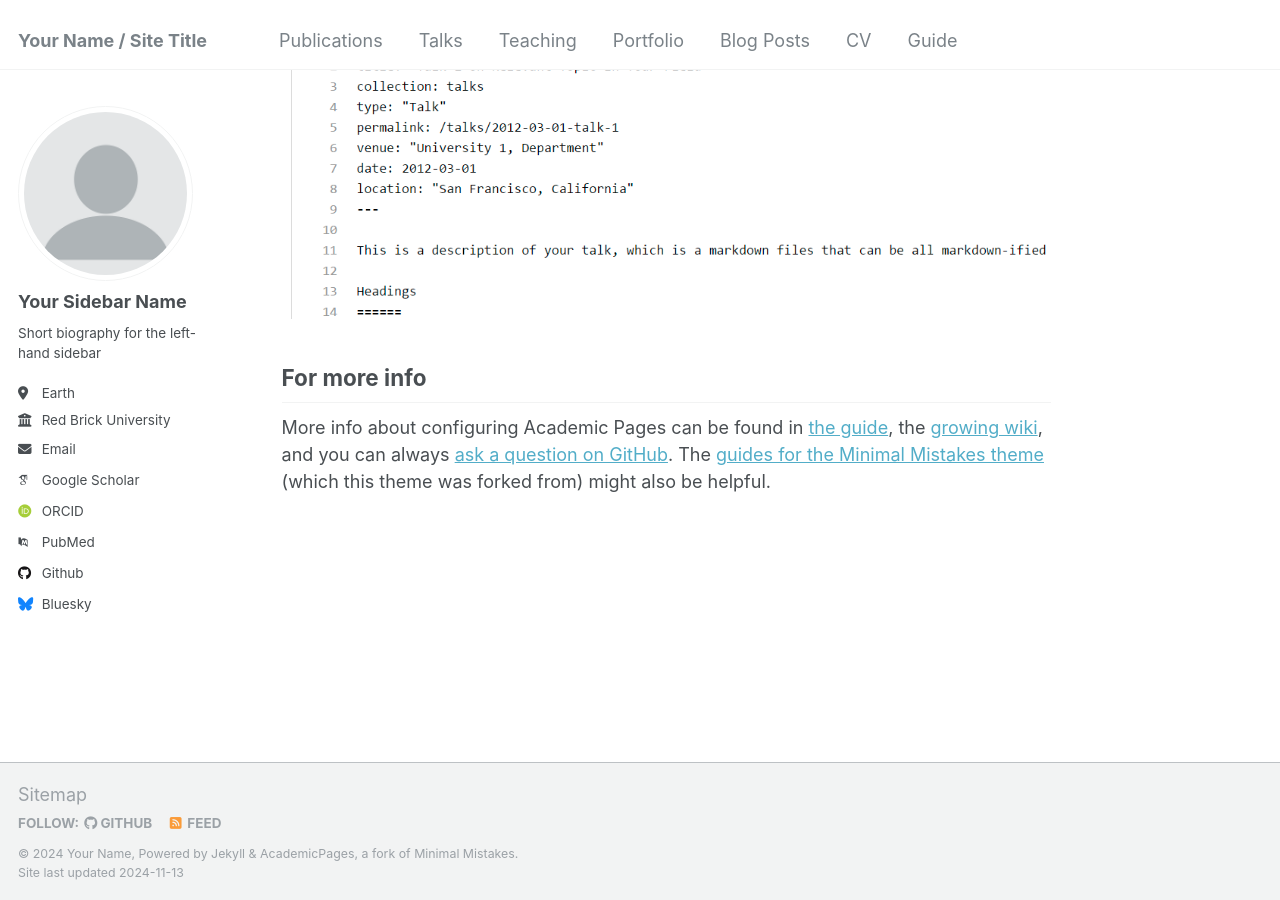
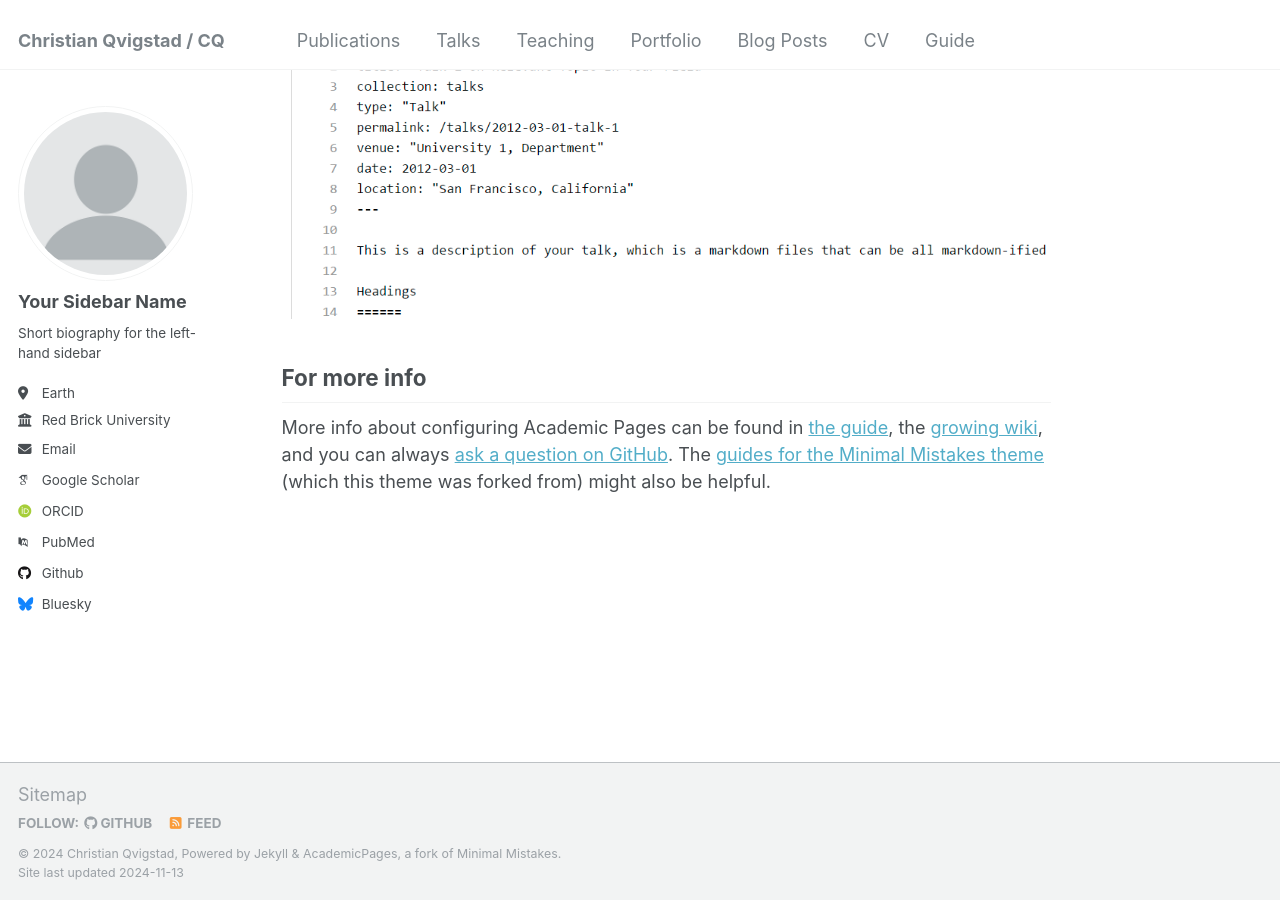
Before and after one commit to qvigstad/qvigstad.github.io, a Jekyll site: the page built from _pages/about.md, in a window 1280 px wide and 900 px high, scrolled down 2643 px. Built offline with Jekyll 4.4.1, drawn with Linux system fonts in a browser that asks for light colours; some web fonts are replaced.

Commit message:
Update _config.yml
First input

```diff
--- a/_config.yml
+++ b/_config.yml
@@ -8,11 +8,11 @@
 
 # Basic Site Settings
 locale                   : "en-US"
-title                    : "Your Name / Site Title"
+title                    : "Christian Qvigstad / CQ"
 title_separator          : "-"
-name                     : &name "Your Name"
+name                     : &name "Christian Qvigstad"
 description              : &description "personal description"
-url                      : https://academicpages.github.io # the base hostname & protocol for your site e.g. "https://[your GitHub username].github.io"
+url                      : https://qvigstad.github.io # the base hostname & protocol for your site e.g. "https://[your GitHub username].github.io"
 baseurl                  : "" # the subpath of your site, e.g. "/blog"
 repository               : "academicpages/academicpages.github.io"
 
```
